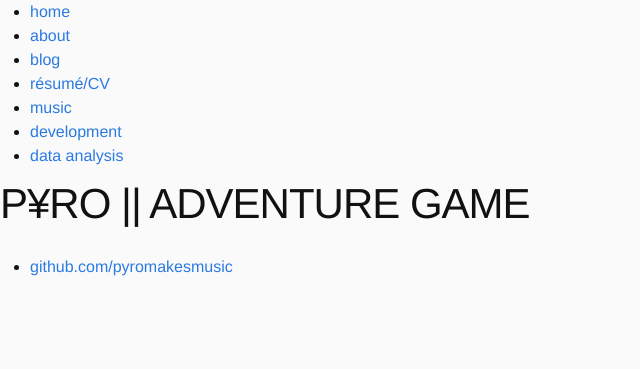
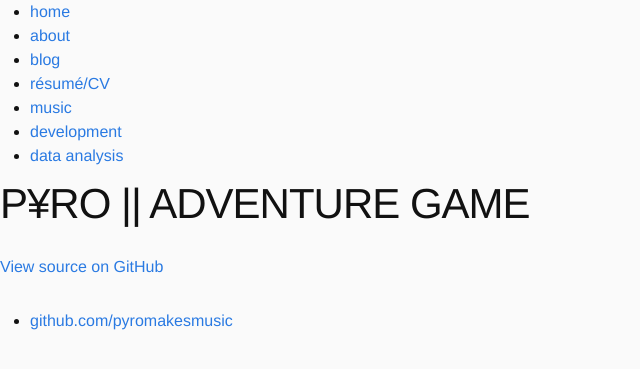
Before and after one commit to pyromakesmusic/pyromakesmusic.github.io, a Jekyll site: the page built from docs/development/adventuregame/index.md, in a window 1280 px wide. Shown: the top 369 px of the page, without its empty margins (0-640 px from the left). Built offline with Jekyll 4.4.1, drawn with Linux system fonts in a browser that asks for light colours.

Commit message:
added link to source

```diff
--- a/docs/development/adventuregame/index.md
+++ b/docs/development/adventuregame/index.md
@@ -4,3 +4,5 @@ title: P¥RO || ADVENTURE GAME
 ---
 
 <script src="assets/dev/games/adventuregame/adventuregamescript.js"></script>
+
+[View source on GitHub](https://github.com/pyromakesmusic/ADVENTURE-GAME/blob/master/adventuregamescript.js)
```
